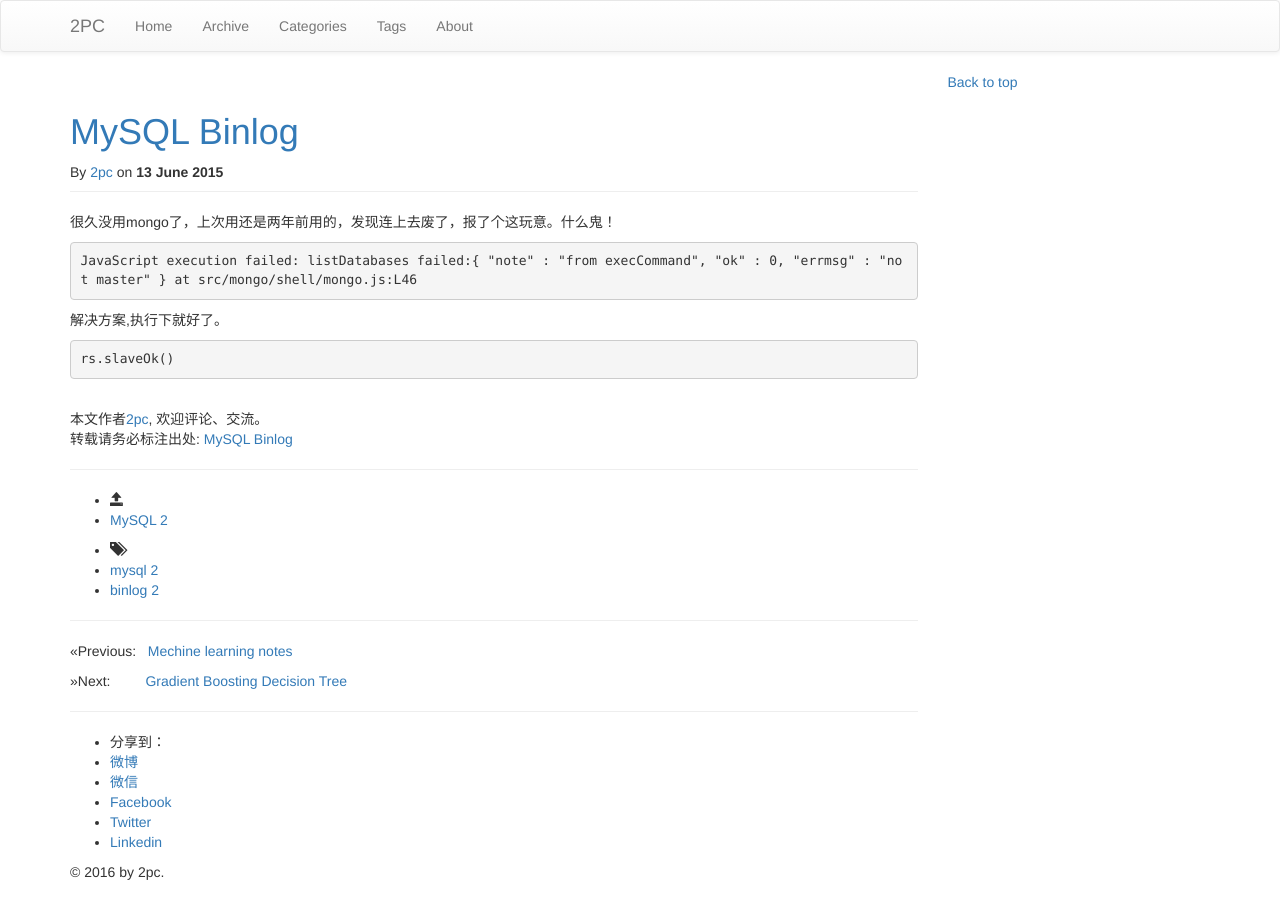
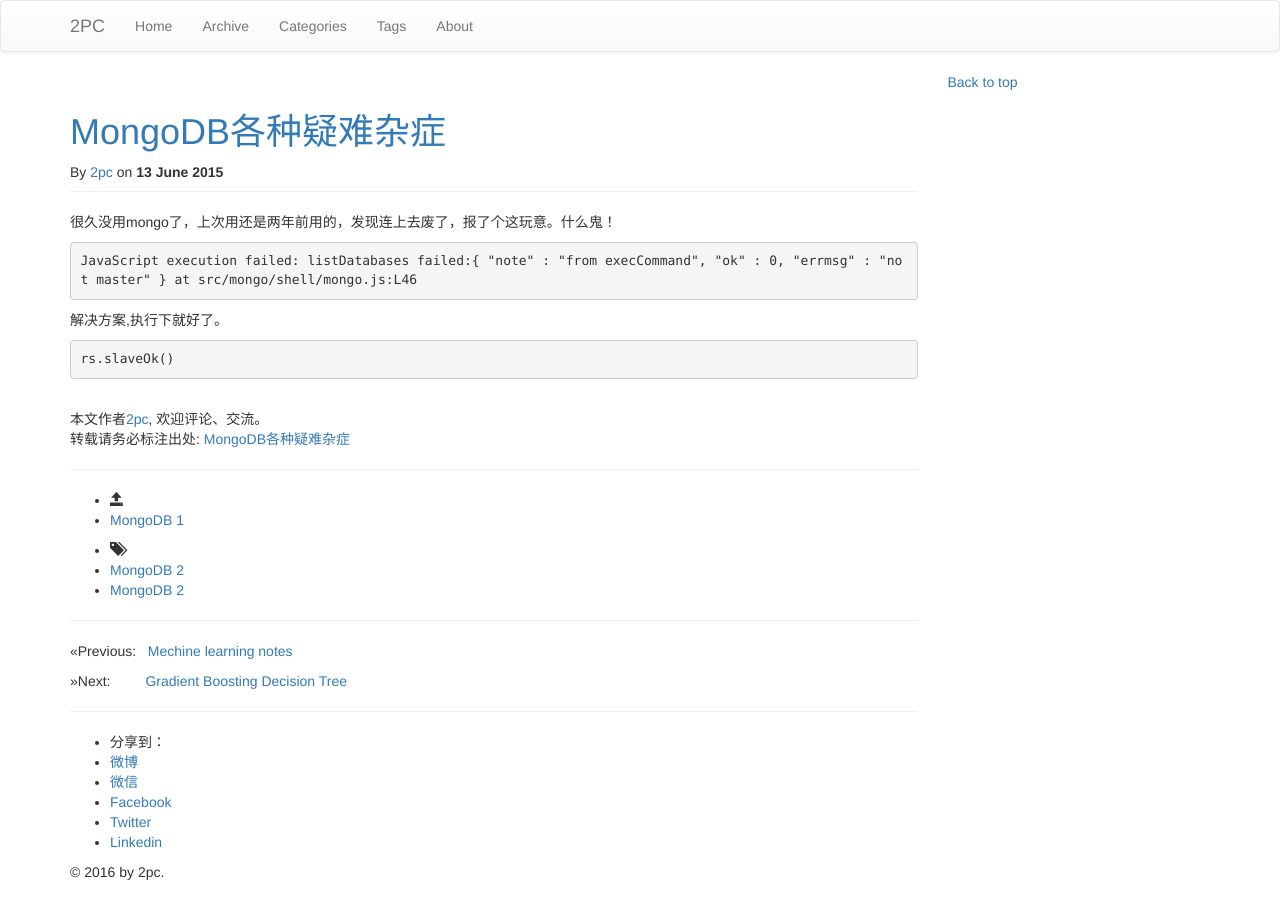
Before and after one commit to luyee/2pc.github.io, a Jekyll site: the page built from _posts/db/2015-06-13-Mongodb3.md, in a window 1280 px wide. Built offline with Jekyll 4.4.1, drawn with Linux system fonts in a browser that asks for light colours; nearby versions of some CDN libraries; library files that are not in the unit come from our copies; comment, search, counter and statistics services are not loaded.

Commit message:
Update 2015-06-13-Mongodb3.md

```diff
--- a/_posts/db/2015-06-13-Mongodb3.md
+++ b/_posts/db/2015-06-13-Mongodb3.md
@@ -1,10 +1,10 @@
 ---
 layout: post
-title: "MySQL Binlog"
-keywords: ["binlog"]
-description: "MySQL Binlog"
-category: "MySQL"
-tags: ["mysql","binlog"]
+title: "MongoDB各种疑难杂症"
+keywords: ["MongoDB"]
+description: "MongoDB"
+category: "MongoDB"
+tags: ["MongoDB","MongoDB"]
 ---
 
 
```
